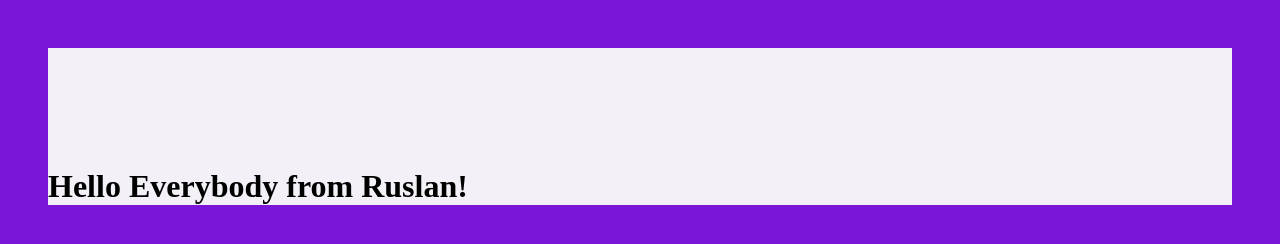
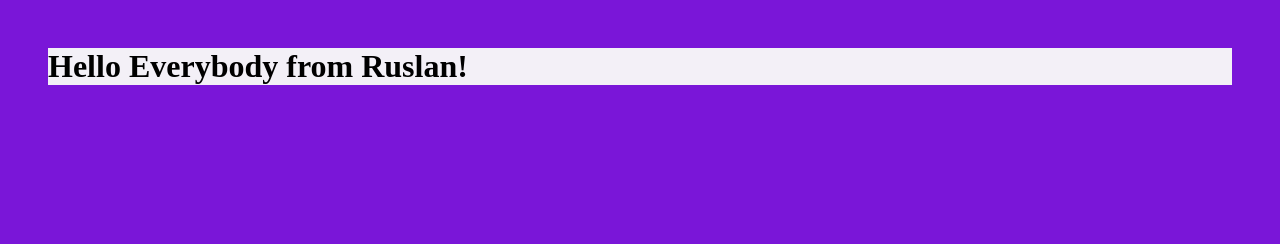
Before and after one commit to Ruslan-KozhakIn/hello-html, a plain HTML site: page index.html in a window 1280 px wide. Drawn offline with Linux system fonts and the light colour scheme.

Commit message:
paddding 120 del margin top 120

```diff
--- a/styles.css
+++ b/styles.css
@@ -9,8 +9,8 @@ padding: 40px;
 .Wrapper {
 display: flex;
 background-color: rgb(243, 240, 247) ;
-margin: 0px;
-padding-top: 120px;
+margin: 120 0 0 0px;
+
 }
 
 h1 {
```
